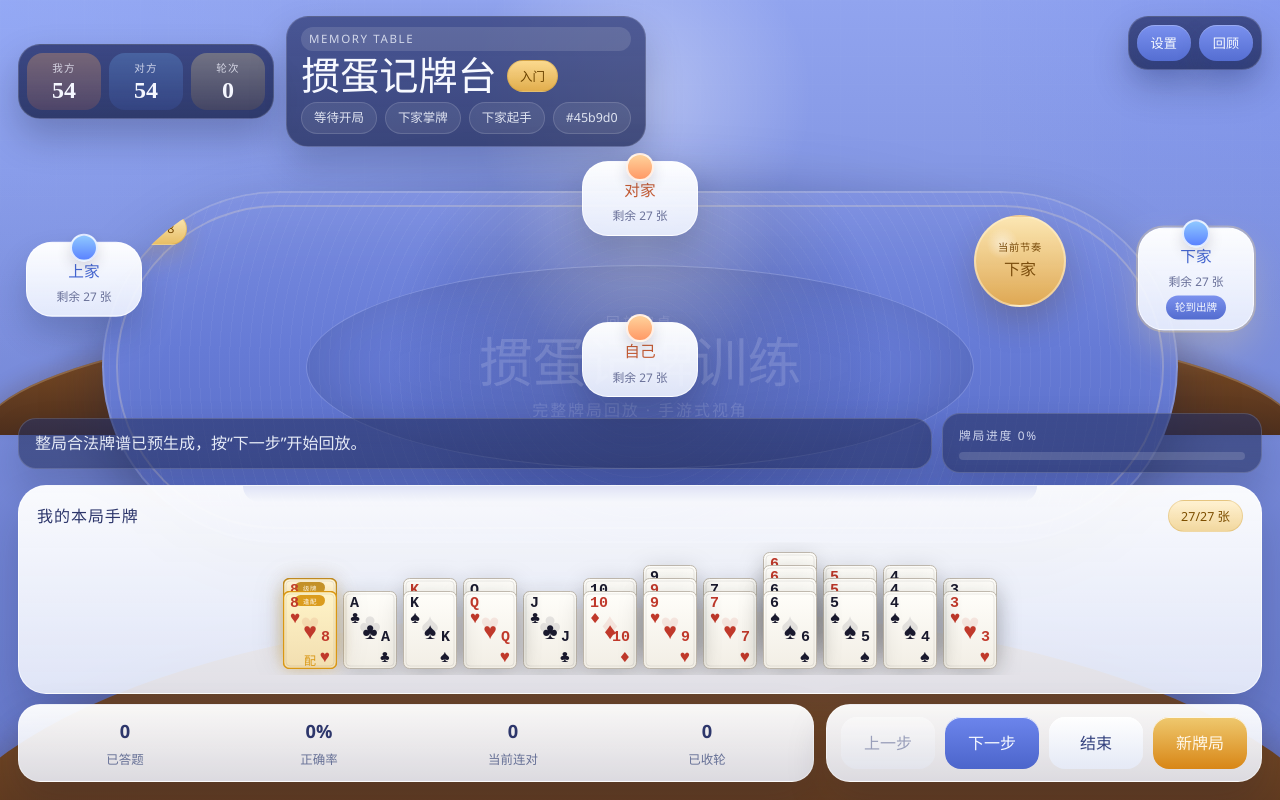
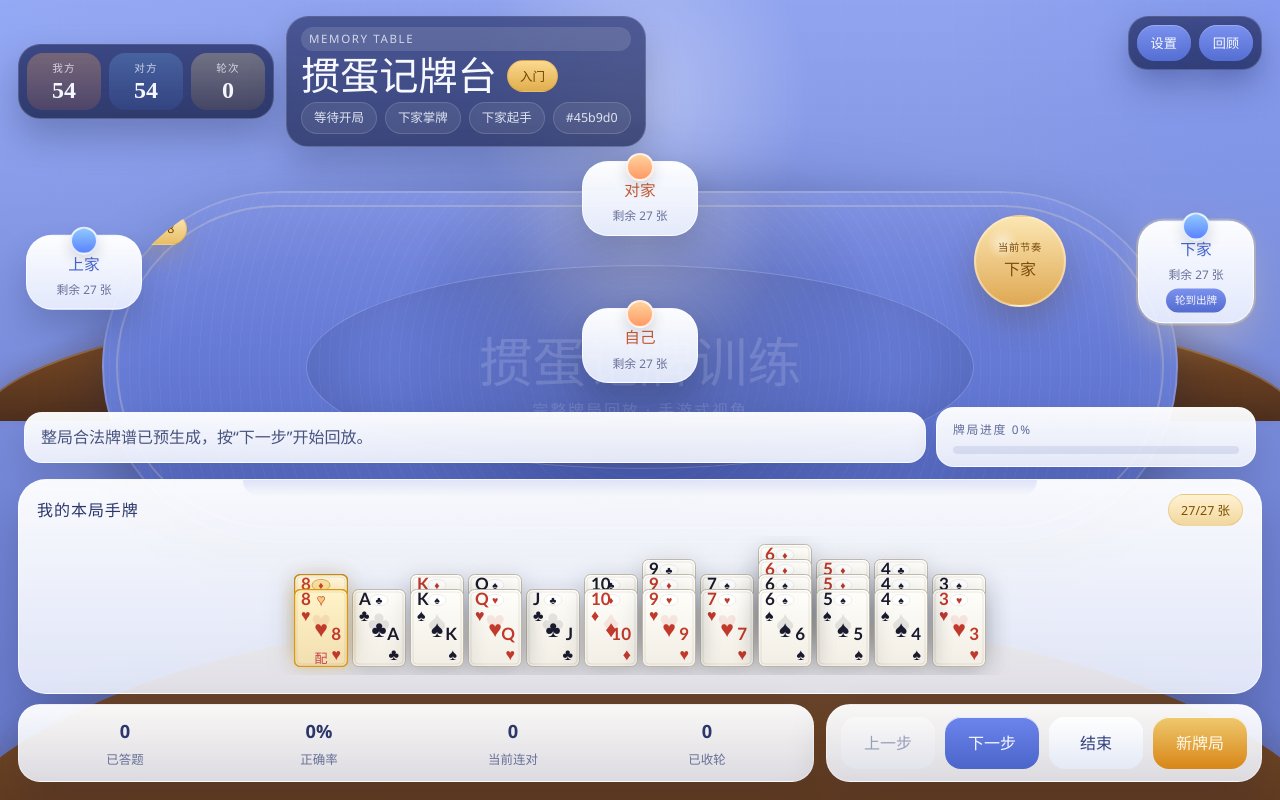
Before and after one commit to luzion89/CardsPractice, a React (Vite) app: page / in a window 1280 px wide. Built offline with nearby package versions, Linux system fonts and the light colour scheme.

Commit message:
fix: refine hand card display details

```diff
--- a/src/App.css
+++ b/src/App.css
@@ -557,16 +557,18 @@
   align-items: center;
   position: relative;
   z-index: 2;
+  margin-top: 8px;
+  padding-inline: 6px;
 }
 
 .table-status {
   margin: 0;
   padding: 12px 16px;
   border-radius: 18px;
-  border: 1px solid rgba(255, 255, 255, 0.16);
-  background: linear-gradient(180deg, rgba(39, 50, 102, 0.62), rgba(27, 36, 78, 0.52));
-  box-shadow: 0 18px 36px rgba(21, 27, 58, 0.18);
-  color: rgba(243, 247, 255, 0.92);
+  border: 1px solid rgba(255, 255, 255, 0.72);
+  background: linear-gradient(180deg, rgba(255, 255, 255, 0.96), rgba(240, 243, 252, 0.92));
+  box-shadow: 0 16px 30px rgba(21, 27, 58, 0.12);
+  color: #48537f;
   line-height: 1.55;
 }
 
@@ -575,20 +577,20 @@
   gap: 8px;
   padding: 12px 16px;
   border-radius: 18px;
-  border: 1px solid rgba(255, 255, 255, 0.16);
-  background: linear-gradient(180deg, rgba(39, 50, 102, 0.62), rgba(27, 36, 78, 0.52));
-  box-shadow: 0 18px 36px rgba(21, 27, 58, 0.18);
+  border: 1px solid rgba(255, 255, 255, 0.72);
+  background: linear-gradient(180deg, rgba(255, 255, 255, 0.96), rgba(240, 243, 252, 0.92));
+  box-shadow: 0 16px 30px rgba(21, 27, 58, 0.12);
 }
 
 .progress-label {
   font-size: 0.74rem;
-  color: rgba(235, 240, 255, 0.84);
+  color: #5f6b9a;
 }
 
 .progress-container {
   height: 8px;
   border-radius: 999px;
-  background: rgba(255, 255, 255, 0.14);
+  background: rgba(106, 120, 179, 0.16);
   overflow: hidden;
 }
 
@@ -646,7 +648,7 @@
 .hand-scroll {
   margin-top: 10px;
   overflow-x: auto;
-  padding: 10px 4px 6px;
+  padding: 8px 4px 8px;
 }
 
 .hand-rack {
@@ -654,7 +656,7 @@
   flex-direction: row-reverse;
   justify-content: center;
   align-items: flex-end;
-  gap: 6px;
+  gap: 4px;
   width: max-content;
   min-width: 100%;
   margin: 0 auto;
--- a/src/App.tsx
+++ b/src/App.tsx
@@ -110,7 +110,9 @@ function persist(state: PersistedState) {
 
 function sortHandCards(cards: Card[], levelRank: number) {
   return [...cards].sort((left, right) => {
-    const powerGap = powerValue(left.rank, levelRank) - powerValue(right.rank, levelRank)
+    const leftPower = left.rank === levelRank ? 18 : powerValue(left.rank, levelRank)
+    const rightPower = right.rank === levelRank ? 18 : powerValue(right.rank, levelRank)
+    const powerGap = leftPower - rightPower
     if (powerGap !== 0) {
       return powerGap
     }
@@ -206,7 +208,7 @@ function TablePlaySlot({
 
 function HandRack({ cards, levelRank }: { cards: Card[]; levelRank: number }) {
   const groups = groupHandCards(cards, levelRank)
-  const stackOffset = 13
+  const stackOffset = 15
   const baseHeight = 78
 
   return (
--- a/src/components/PlayingCard.tsx
+++ b/src/components/PlayingCard.tsx
@@ -23,8 +23,8 @@ export function PlayingCard({ card, levelRank, size = 'md' }: PlayingCardProps)
   const isLevel = card.rank === levelRank && !isJoker
   const w = size === 'sm' ? 40 : 54
   const h = size === 'sm' ? 58 : 78
-  const fontSize = size === 'sm' ? 12 : 15
-  const suitSize = size === 'sm' ? 12 : 17
+  const fontSize = size === 'sm' ? 13 : 17
+  const suitSize = size === 'sm' ? 12 : 16
 
   if (isJoker) {
     const jokerColor = card.rank === 17 ? '#c0392b' : '#1a1a2e'
@@ -53,11 +53,14 @@ export function PlayingCard({ card, levelRank, size = 'md' }: PlayingCardProps)
   const fillId = `card-fill-${card.id}`
   const cornerX = 7
   const topRankY = size === 'sm' ? 13 : 16
-  const topSuitY = topRankY + suitSize - 1
+  const topSuitY = topRankY + suitSize
   const bottomCornerX = w - 7
   const bottomSuitY = h - 7
   const bottomRankY = bottomSuitY - suitSize - 4
-  const badgeText = isWild ? '逢配' : isLevel ? '级牌' : null
+  const badgeCenterY = size === 'sm' ? 10 : 11
+  const badgeTextY = size === 'sm' ? 13 : 14.5
+  const badgeRx = size === 'sm' ? 8 : 9
+  const badgeRy = size === 'sm' ? 4.8 : 5.6
 
   return (
     <svg width={w} height={h} viewBox={`0 0 ${w} ${h}`} className={`playing-card ${isWild ? 'wild' : ''} ${isLevel ? 'level' : ''}`}>
@@ -71,42 +74,52 @@ export function PlayingCard({ card, levelRank, size = 'md' }: PlayingCardProps)
         fill={`url(#${fillId})`}
         stroke={isWild ? '#d99714' : isLevel ? '#bf8a21' : '#b9b2a5'} strokeWidth={isWild || isLevel ? 1.5 : 0.9} />
       <rect x="3" y="3" width={w - 6} height={h - 6} rx="4" fill="none" stroke="rgba(0,0,0,0.08)" />
-      {badgeText && (
+      {isWild ? (
         <g>
-          <rect x={w / 2 - 15} y="4" width="30" height={size === 'sm' ? 9 : 11} rx="5.5" fill={isWild ? '#d99714' : '#bf8a21'} opacity="0.95" />
-          <text x={w / 2} y={size === 'sm' ? 11 : 12.5} textAnchor="middle" fill="#fffaf0"
-            fontSize={size === 'sm' ? 5.5 : 6.5} fontWeight="700" letterSpacing="0.5">
-            {badgeText}
+          <text x={w / 2} y={badgeTextY} textAnchor="middle" fill="#f4cb71"
+            stroke="#c6404d" strokeWidth={size === 'sm' ? 1.1 : 1.25} paintOrder="stroke"
+            fontSize={size === 'sm' ? 11 : 13} fontWeight="800">
+            ♥
+          </text>
+        </g>
+      ) : (
+        <g>
+          <ellipse cx={w / 2} cy={badgeCenterY} rx={badgeRx} ry={badgeRy}
+            fill={isLevel ? 'rgba(247, 224, 164, 0.96)' : 'rgba(255, 255, 255, 0.9)'}
+            stroke={isLevel ? 'rgba(191, 138, 33, 0.72)' : 'rgba(0, 0, 0, 0.08)'} strokeWidth="0.9" />
+          <text x={w / 2} y={badgeTextY} textAnchor="middle" fill={info.color}
+            fontSize={size === 'sm' ? 8.5 : 10.5} fontWeight="700">
+            {info.symbol}
           </text>
         </g>
       )}
       <text x={cornerX} y={topRankY} fill={info.color}
-        fontSize={fontSize} fontWeight="700" fontFamily="monospace">
+        fontSize={fontSize} fontWeight="800" fontFamily="Trebuchet MS, Segoe UI, sans-serif">
         {label}
       </text>
       <text x={cornerX} y={topSuitY} fill={info.color}
-        fontSize={suitSize} fontFamily="monospace">
+        fontSize={suitSize} fontFamily="Trebuchet MS, Segoe UI, sans-serif">
         {info.symbol}
       </text>
       <text x={bottomCornerX} y={bottomRankY} textAnchor="end" fill={info.color}
-        fontSize={fontSize} fontWeight="700" fontFamily="monospace">
+        fontSize={fontSize} fontWeight="800" fontFamily="Trebuchet MS, Segoe UI, sans-serif">
         {label}
       </text>
       <text x={bottomCornerX} y={bottomSuitY} textAnchor="end" fill={info.color}
-        fontSize={suitSize} fontFamily="monospace">
+        fontSize={suitSize} fontFamily="Trebuchet MS, Segoe UI, sans-serif">
         {info.symbol}
       </text>
       <text x={w / 2} y={h * 0.58} textAnchor="middle" fill={info.color}
-        fillOpacity="0.1" fontSize={suitSize + 16}>
+        fillOpacity="0.1" fontSize={suitSize + 18}>
         {info.symbol}
       </text>
       <text x={w / 2} y={h * 0.62} textAnchor="middle" fill={info.color}
-        fontSize={suitSize + 6}>
+        fontSize={suitSize + 7}>
         {info.symbol}
       </text>
       {(isWild || isLevel) && (
-        <text x={w / 2} y={h - 4} textAnchor="middle" fill={isWild ? '#d99714' : '#bf8a21'}
-          fontSize={fontSize - 3} fontWeight="700">{isWild ? '配' : '级'}</text>
+        <text x={w / 2} y={h - 4} textAnchor="middle" fill={isWild ? '#c6404d' : '#bf8a21'}
+          fontSize={fontSize - 4} fontWeight="800">{isWild ? '配' : '级'}</text>
       )}
     </svg>
   )
```
